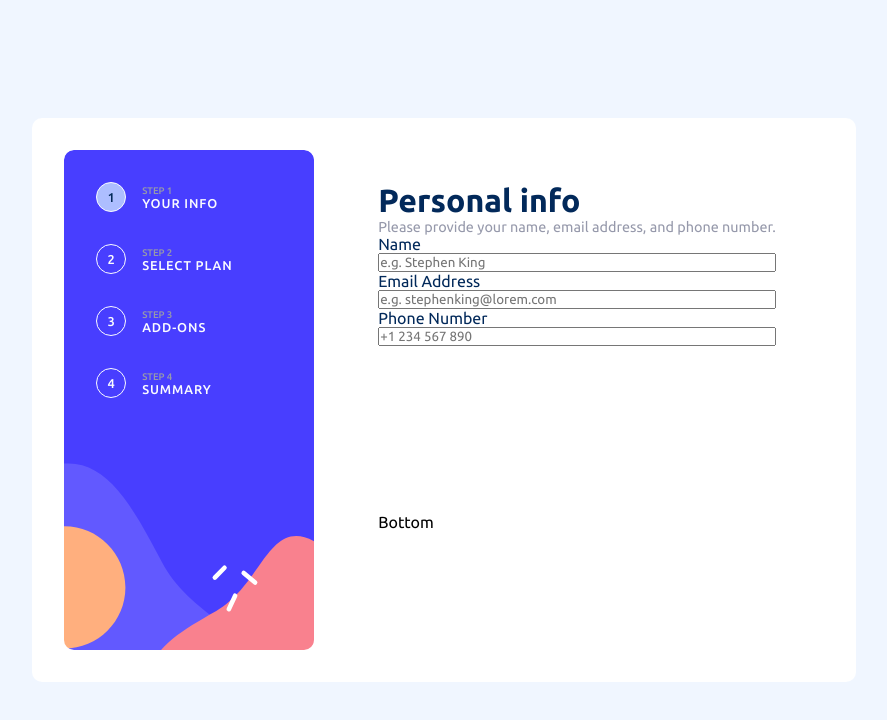
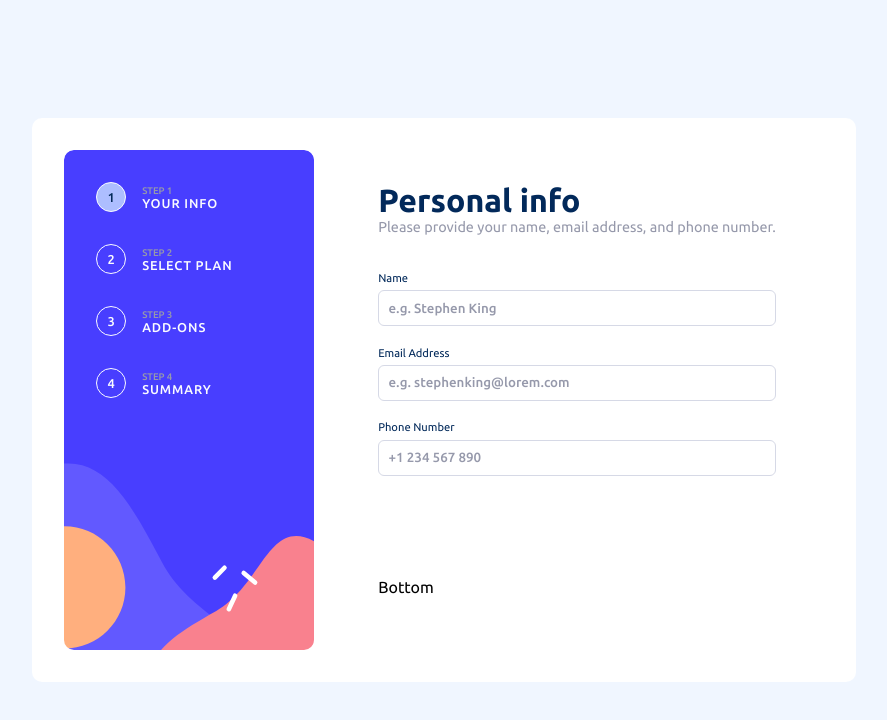
Before and after one commit to Aryan-ki-codepanti/multistep-form, a React (Create React App) app: page / in a window 1280 px wide. Shown: the top 720 px of the page, without its empty margins (196-1083 px from the left). Built offline with nearby package versions, Linux system fonts and the light colour scheme.

Commit message:
Added StepOne styles

```diff
--- a/src/Components/StepOne/StepOne.css
+++ b/src/Components/StepOne/StepOne.css
@@ -10,9 +10,54 @@
 
 .input-control {
     display: flex;
+    gap: 0.4em;
     flex-direction: column;
 }
 
+.input-control span,
+.input-control input {
+    color: var(--Marine_blue);
+    outline: none;
+}
 .input-control span {
-    color: var(--Marine_blue);
+    font-size: 0.7rem;
 }
+.input-control input {
+    font-weight: 500;
+    border-radius: 6px;
+    border: 1px solid var(--Light_gray);
+    padding: 0.7em;
+}
+
+.input-control input::placeholder {
+    color: var(--Cool_gray);
+}
+.input-control input:focus {
+    border-color: var(--Purplish_blue) !important;
+}
+
+.input-control {
+    margin-top: 1.3em;
+}
+.input-control:nth-of-type(1) {
+    margin-top: 2.3em;
+}
+
+.head {
+    display: flex;
+    justify-content: space-between;
+    align-items: center;
+}
+
+.head span:nth-child(2) {
+    color: var(--Strawberry_red);
+    font-weight: 700;
+    display: none;
+}
+
+.input-control.error .head span:nth-child(2) {
+    display: block;
+}
+.input-control.error input {
+    border-color: var(--Strawberry_red);
+}
--- a/src/Components/StepOne/index.jsx
+++ b/src/Components/StepOne/index.jsx
@@ -8,15 +8,24 @@ const StepOne = () => {
             <p>Please provide your name, email address, and phone number.</p>
 
             <div className="input-control">
-                <span>Name</span>
+                <div className="head">
+                    <span>Name</span>
+                    <span>This field is required</span>
+                </div>
                 <input type="text" placeholder="e.g. Stephen King" />
             </div>
             <div className="input-control">
-                <span>Email Address</span>
+                <div className="head">
+                    <span>Email Address</span>
+                    <span>This field is required</span>
+                </div>
                 <input type="email" placeholder="e.g. stephenking@lorem.com" />
             </div>
             <div className="input-control">
-                <span>Phone Number</span>
+                <div className="head">
+                    <span>Phone Number</span>
+                    <span>This field is required</span>
+                </div>
                 <input type="tel" placeholder="+1 234 567 890" />
             </div>
         </div>
```
